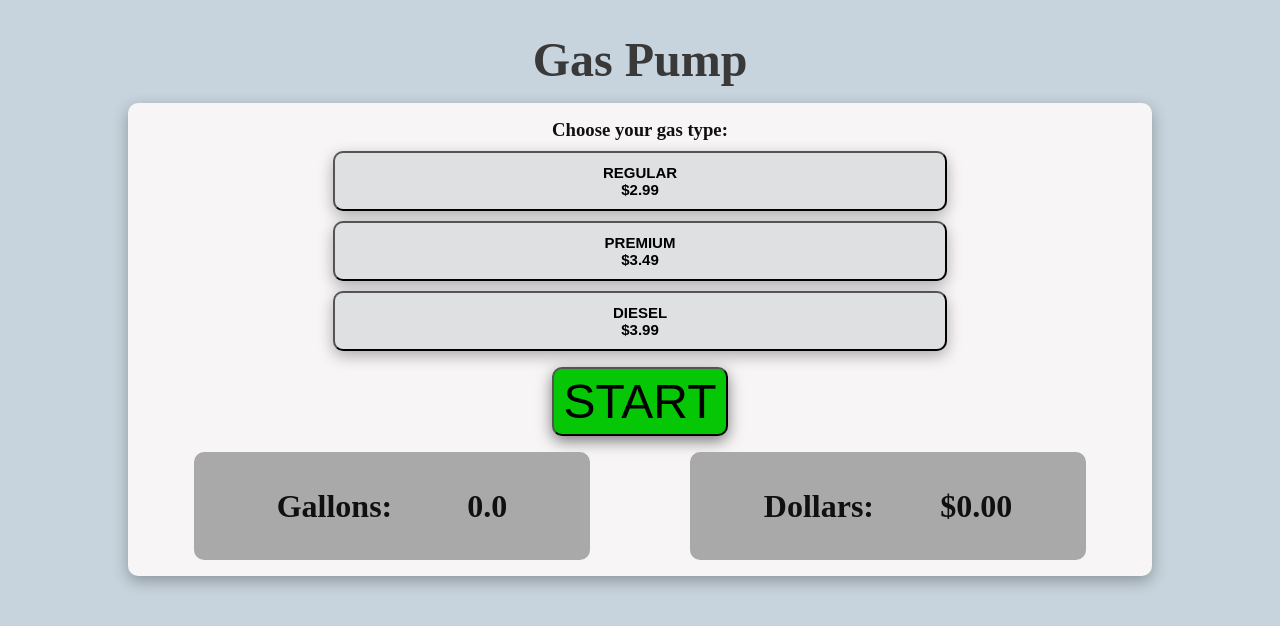
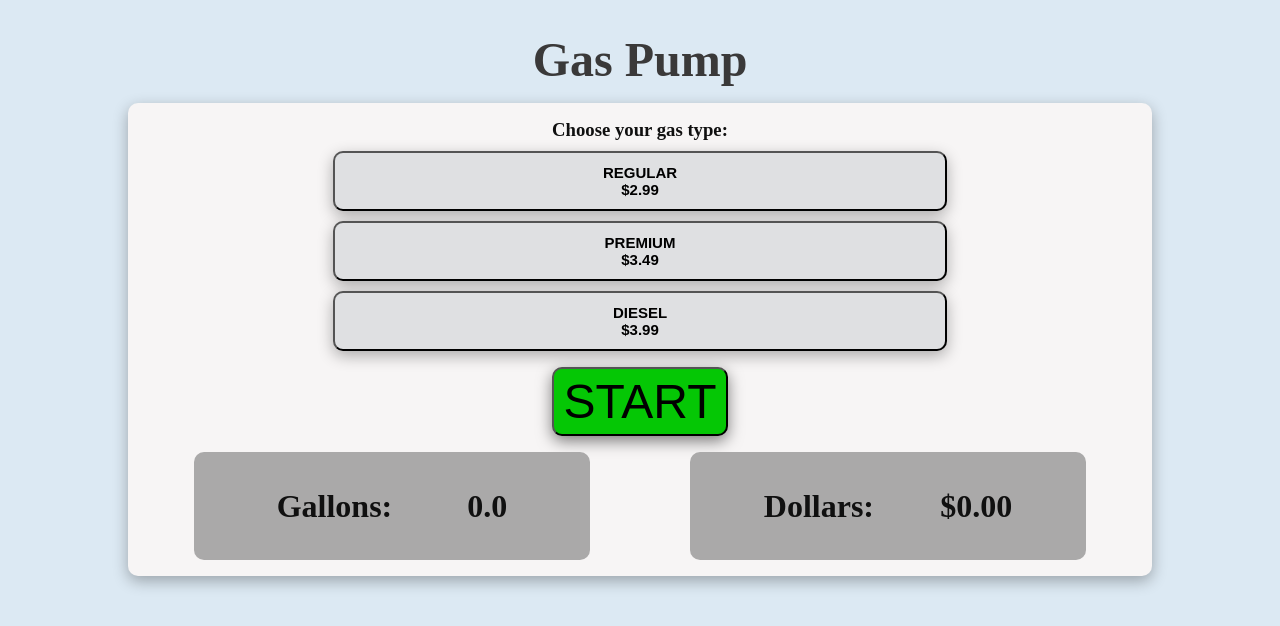
Before and after one commit to LisaTrevis/react-gas-pump, a React (Create React App) app: page / in a window 1280 px wide. Shown: the top 626 px of the page. Built offline with nearby package versions, Linux system fonts and the light colour scheme.

Commit message:
Background color tweak

```diff
--- a/src/index.css
+++ b/src/index.css
@@ -5,7 +5,7 @@ Variables
 */
 
 :root {
-  --clr-bg: rgb(199, 212, 221);
+  --clr-bg: rgb(220, 233, 243);
   --clr-app-bg: rgb(247, 245, 245);
   --clr-lrg-txt: rgb(58, 57, 57);
   --clr-small-txt: rgb(16, 16, 16);
```
